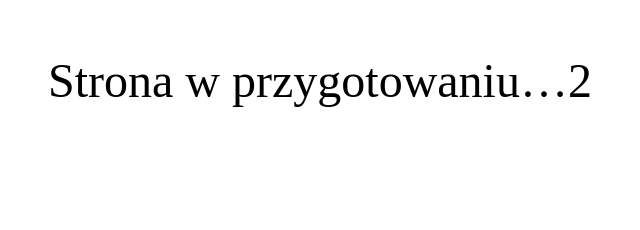
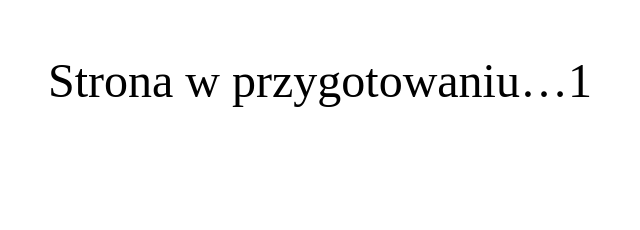
Before and after one commit to nxtfun/webpage, a plain HTML site: page index.html in a window 1280 px wide. Shown: the part 353-583 px from the top of the page, 320-960 px from the left. Drawn offline with nearby package versions, Linux system fonts and the light colour scheme.

Commit message:
Update index.html

```diff
--- a/index.html
+++ b/index.html
@@ -9,10 +9,9 @@
   <meta http-equiv="Content-Style-Type" content="text/css">
   <title></title>
 
-  <!--
+
   <meta name="Generator" content="Cocoa HTML Writer">
   <meta name="CocoaVersion" content="1404.47">
-  -->
 
   <style type="text/css">
     p.p1 {margin: 0.0px 0.0px 0.0px 0.0px; text-align: center; line-height: 66.0px; font: 48.0px 'Avenir Next'; color: #000000; -webkit-text-stroke: #000000}
@@ -43,7 +42,7 @@
 <p class="p1"><span class="s1"><br></span></p>
 <p class="p1"><span class="s1">Hello World!</span></p>
 <p class="p3"><span class="s1"><br></span></p>
-<p class="p1"><span class="s1">Strona w przygotowaniu…2</span></p>
+<p class="p1"><span class="s1">Strona w przygotowaniu…1</span></p>
 
 <p class="p3"><span class="s1"><br></span></p>
 <p class="p3"><span class="s1"><br></span></p>
```
